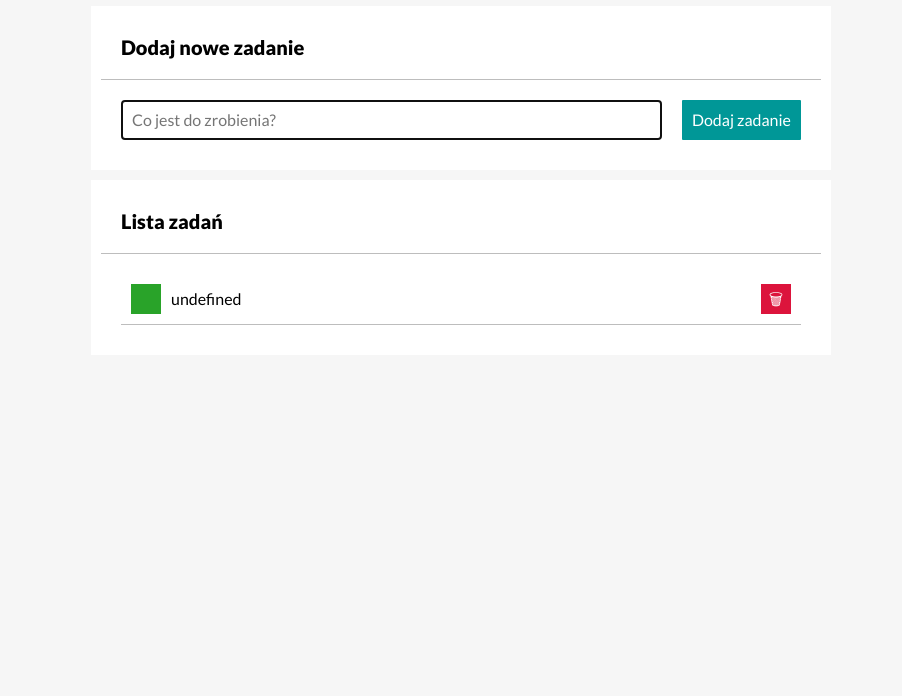
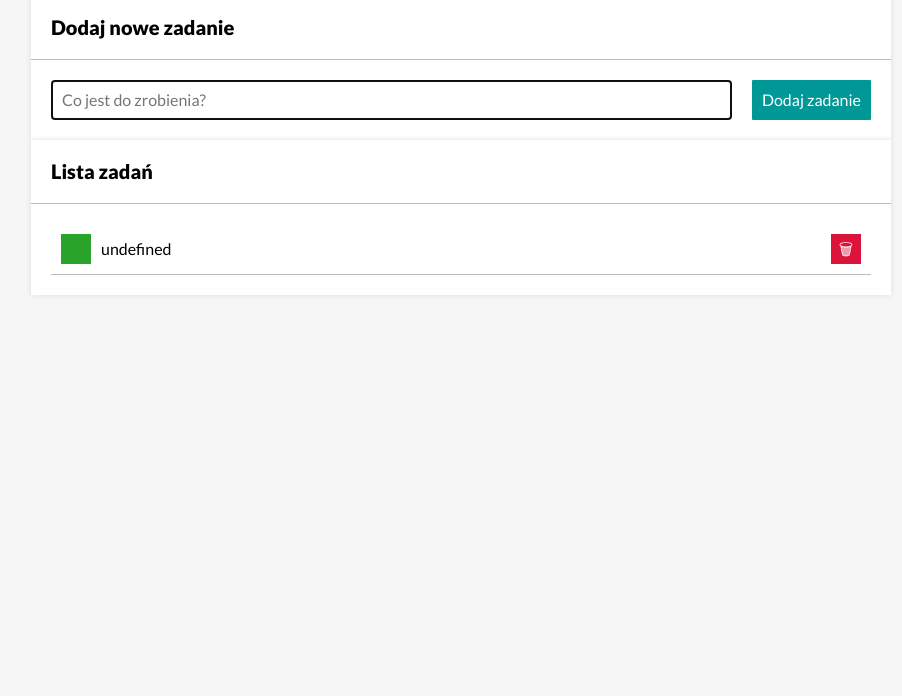
Before and after one commit to AngelikaKrygier/taskList, a plain HTML site: page index.html in a window 1280 px wide. Shown: the part 104-800 px from the top of the page, without its empty margins (179-1081 px from the left). Drawn offline with nearby package versions, Linux system fonts and the light colour scheme.

Commit message:
improved style css for elements

```diff
--- a/css/container.css
+++ b/css/container.css
@@ -1,5 +1,5 @@
 .container {
-    max-width: 800px;
+    max-width: 900px;
     margin: 0 auto;
-    padding: 30px;
+    padding: 20px;
 }
--- a/css/list.css
+++ b/css/list.css
@@ -13,7 +13,7 @@
     border-bottom: 1px solid #bdbdbd;
 }
 
-.taskslist__content--done {
+.tasksList__content--done {
     text-decoration: line-through;
 }
 
@@ -22,6 +22,7 @@
     height: 30px;
     color: white;
     border: none;
+    padding: 0;
 }
 
 
--- a/css/section.css
+++ b/css/section.css
@@ -1,7 +1,7 @@
 .section {
     background-color: white;
-    margin-top: 10px;
-    padding: 10px;
+    margin-top: 10px 0;
+    box-shadow: 0 0 5px #ddd;
 }
 
 .section__header {
--- a/css/style.css
+++ b/css/style.css
@@ -11,4 +11,5 @@ html {
 .body {
     background-color: #f6f6f6;
     font-family: 'Lato', sans-serif;
+    word-break: break-word;
 }
```
